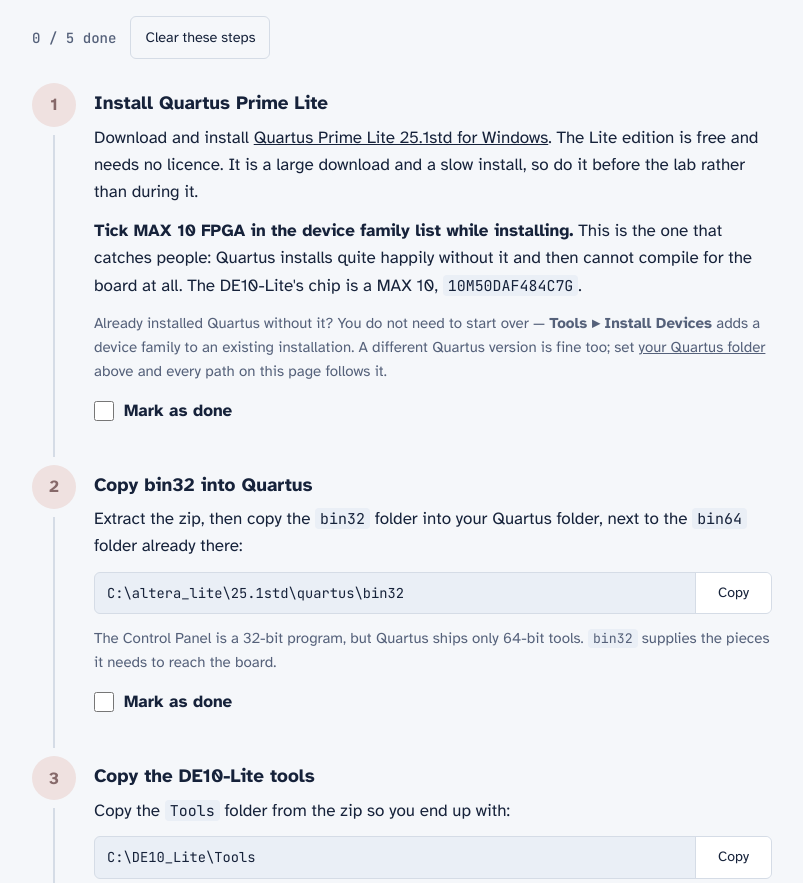
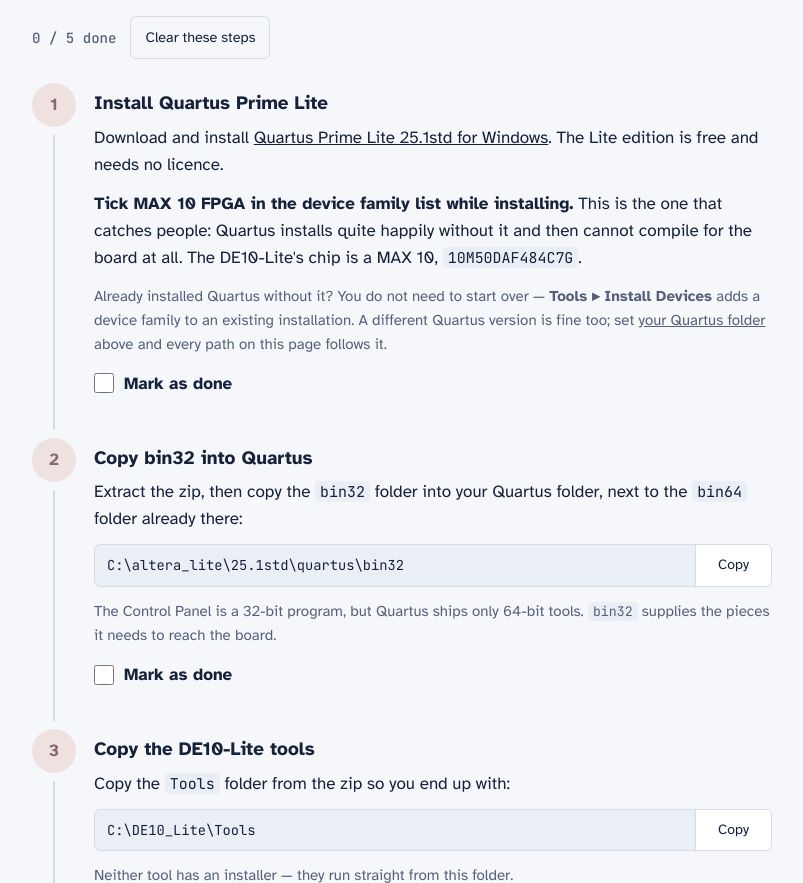
Before and after one commit to elias-antoun/de10-lite-setup, a plain HTML site: page index.html in a window 1280 px wide. Shown: the part 1900-2783 px from the top of the page, without its empty margins (238-1041 px from the left). Drawn offline with Linux system fonts and the light colour scheme.

Commit message:
Trim the install-time aside from setup step 1
Drop the note about Quartus being a large download and a slow install
from both the page and the README.

```diff
--- a/index.html
+++ b/index.html
@@ -477,7 +477,7 @@
         <div class="led" aria-hidden="true">1</div>
         <div>
           <h3>Install Quartus Prime Lite</h3>
-          <p>Download and install <a href="https://www.altera.com/downloads/fpga-development-tools/quartus-prime-lite-edition-design-software-version-25-1-windows">Quartus Prime Lite 25.1std for Windows</a>. The Lite edition is free and needs no licence. It is a large download and a slow install, so do it before the lab rather than during it.</p>
+          <p>Download and install <a href="https://www.altera.com/downloads/fpga-development-tools/quartus-prime-lite-edition-design-software-version-25-1-windows">Quartus Prime Lite 25.1std for Windows</a>. The Lite edition is free and needs no licence.</p>
           <p><strong>Tick MAX 10 FPGA in the device family list while installing.</strong> This is the one that catches people: Quartus installs quite happily without it and then cannot compile for the board at all. The DE10-Lite's chip is a MAX 10, <code class="inline">10M50DAF484C7G</code>.</p>
           <p class="why">Already installed Quartus without it? You do not need to start over &mdash; <span class="ui">Tools &#9656; Install Devices</span> adds a device family to an existing installation. A different Quartus version is fine too; set <a href="#cfg-h">your Quartus folder</a> above and every path on this page follows it.</p>
           <label class="done-toggle"><input type="checkbox"> Mark as done</label>
```
Also changed, not shown: README.md.
